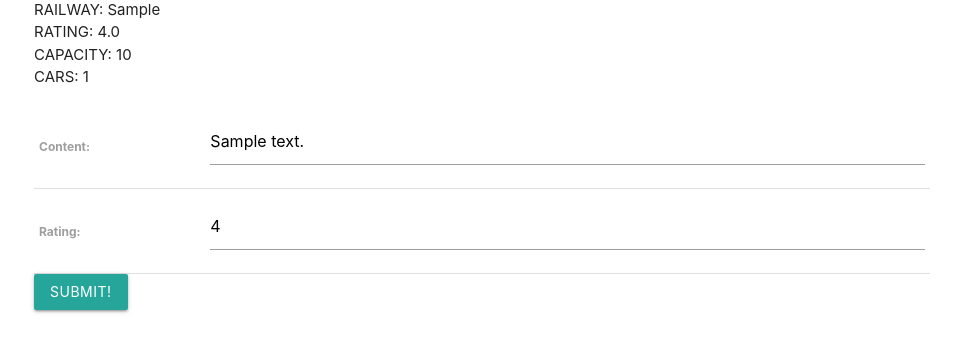
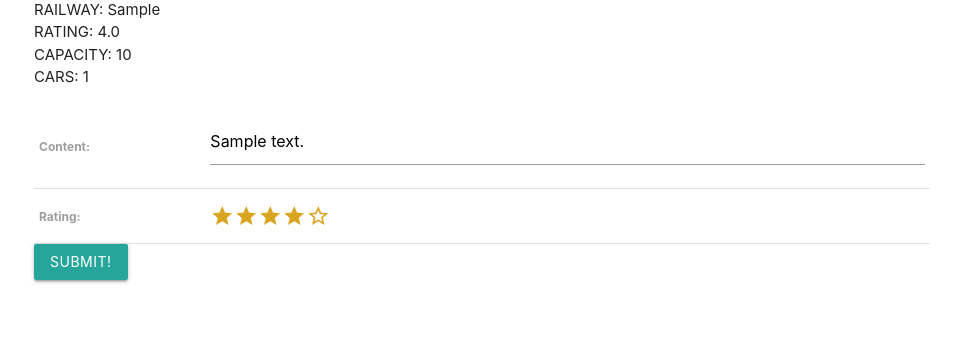
Before and after one commit to cango91/thomascollective, a Django app: page /comment/1/update in a window 1280 px wide. Shown: the part 224-576 px from the top of the page, without its empty margins (158-1119 px from the left). Run offline with Django 3.2, Linux system fonts and the light colour scheme; tables that the repository leaves empty hold one stand-in row (values such as "Sample post").

Commit message:
STAR SELECTORgit add .

```diff
--- a/main_app/forms.py
+++ b/main_app/forms.py
@@ -1,14 +1,15 @@
-from django.forms import ModelForm
+from django import forms
 
 from .models import Train, Comment
 
 
-class TrainForm(ModelForm):
+class TrainForm(forms.ModelForm):
     class Meta:
         model = Train
         fields = '__all__'
 
-class CommentForm(ModelForm):
-  class Meta:
-    model = Comment
-    fields = ['content', 'rating']
+class CommentForm(forms.ModelForm):
+    rating = forms.IntegerField(widget=forms.NumberInput(attrs={'class': 'star-rating star-rating-editable'}))
+    class Meta:
+        model = Comment
+        fields = ['content', 'rating']
--- a/main_app/static/css/style.css
+++ b/main_app/static/css/style.css
@@ -21,23 +21,54 @@ img.ttc-logo {
     }
 }
 
-.mt-1{
+.mt-1 {
     margin-top: 0.25rem !important;
 }
 
-.mb-1{
+.mb-1 {
     margin-bottom: 0.25rem !important;
 }
 
-.ml-1{
-    margin-left: 0.25rem !important ;
+.ml-1 {
+    margin-left: 0.25rem !important;
 }
 
-.clickable{
+.clickable {
     cursor: pointer;
 }
 
-span.star-rating *{
+span.star-rating * {
     vertical-align: middle;
     color: goldenrod;
 }
+
+.star-container {
+    display: flex;
+    flex-direction: row-reverse;
+}
+
+.star-container * {
+    vertical-align: middle;
+    color: goldenrod;
+}
+
+.star-container:not(.editing) .star:not(.star-filled)::after{
+    content: 'star_border';
+}
+
+.star-container:not(.editing) .star:is(.star-filled)::after{
+    content: 'star';
+}
+
+.star-container.editing .star::after {
+    content: "star_border";
+}
+
+.star-container.editing .star:hover~.star::after {
+    content: "star";
+}
+
+.star-container.editing .star:hover::after {
+    content: "star";
+    cursor: pointer;
+}
--- a/main_app/static/js/star-ratings.js
+++ b/main_app/static/js/star-ratings.js
@@ -1,15 +1,21 @@
 window.addEventListener('DOMContentLoaded', () => {
+    // We select all elements with class 'star-rating' that don't have 'star-rating-editable' class
     const elements = document.querySelectorAll('.star-rating:not(.star-rating-editable)');
     for (let i = 0; i < elements.length; i++) {
+        // we get the numeric rating from the elements content
         const rating = Number(elements[i].textContent);
+        // if there is a rating:
         if (rating > 0) {
-            let halfStarIdx=-1;
+            let halfStarIdx = -1;
+            // we check to see if rating  is an integer or float
             if (parseInt(rating) !== rating) {
+                // if it's a float, we find out which star should be half-filled
                 halfStarIdx = Math.ceil(rating);
             }
             elements[i].textContent = "";
+            // adding the stars
             for (let j = 0; j < 5; j++) {
-                    if(j+1===halfStarIdx){
+                if (j + 1 === halfStarIdx) {
                     elements[i].innerHTML += `<span class="material-icons">star_half</span>`;
                     continue;
                 }
@@ -21,4 +27,51 @@ window.addEventListener('DOMContentLoaded', () => {
             elements[i].title = 'Not rated';
         }
     }
+    // We select all elements with both classes: star-rating and star-rating-editable
+    // (even though our forms will only have one, this way we're not constrained by that)
+    const inputs = document.querySelectorAll('.star-rating.star-rating-editable');
+    for (let i = 0; i < inputs.length; i++) {
+        const ratingInput = inputs[i];
+        // hide the original number field
+        ratingInput.type = 'hidden';
+        // create the container to house the stars
+        const container = document.createElement('span');
+        container.className = 'star-container left';
+        const initialRating = ratingInput.value || -1;
+        for (let j = 5; j > 0; j--) {
+            const star = document.createElement('span');
+            star.className = 'material-icons star';
+            // each star span element gets a data-rating attribute
+            star.dataset.rating = j;
+            if(initialRating >= j) star.classList.add('star-filled');
+            container.appendChild(star);
+        }
+
+        ratingInput.parentNode.appendChild(container);
+
+        container.addEventListener('click', (evt) => {
+            if (!evt.target.dataset.rating) return;
+            // When a star is clicked we set value of the input we hid (the actual form input Django uses in POST)
+            ratingInput.value = Number(evt.target.dataset.rating);
+            const stars = evt.target.closest('.star-container').querySelectorAll('.star');
+            const currentRating = ratingInput.value || -1;
+            for (let j = 0; j < 5; j++) {
+                if (currentRating >= Number(stars[j].dataset.rating)) {
+                    stars[j].classList.add('star-filled');
+                } else {
+                    stars[j].classList.remove('star-filled');
+                }
+            }
         });
+
+        container.addEventListener('mouseenter', evt => {
+            container.classList.add('editing');
+        });
+
+        container.addEventListener('mouseleave', evt => {
+            container.classList.remove('editing');
+        });
+    }
+
+
+});
--- a/main_app/templates/comment/edit_comment.html
+++ b/main_app/templates/comment/edit_comment.html
@@ -1,4 +1,8 @@
 {% extends "base.html" %}
+{% load static %}
+{% block header %}
+<script src="{% static 'js/star-ratings.js' %}" defer></script>
+{% endblock header %}
 {% block content %}
     <h1>Edit Comment for this Train?</h1>
     {% if error %}
@@ -15,7 +19,7 @@
     </ul>
     <form id="comment-form"
           action="{% url 'update_comment' comment.id %}"
-          method='POST'>
+          method='post'>
         {% csrf_token %}
         <table>
             {{ form.as_table }}
```
Lines whose indentation alone changed are shown as unchanged.
